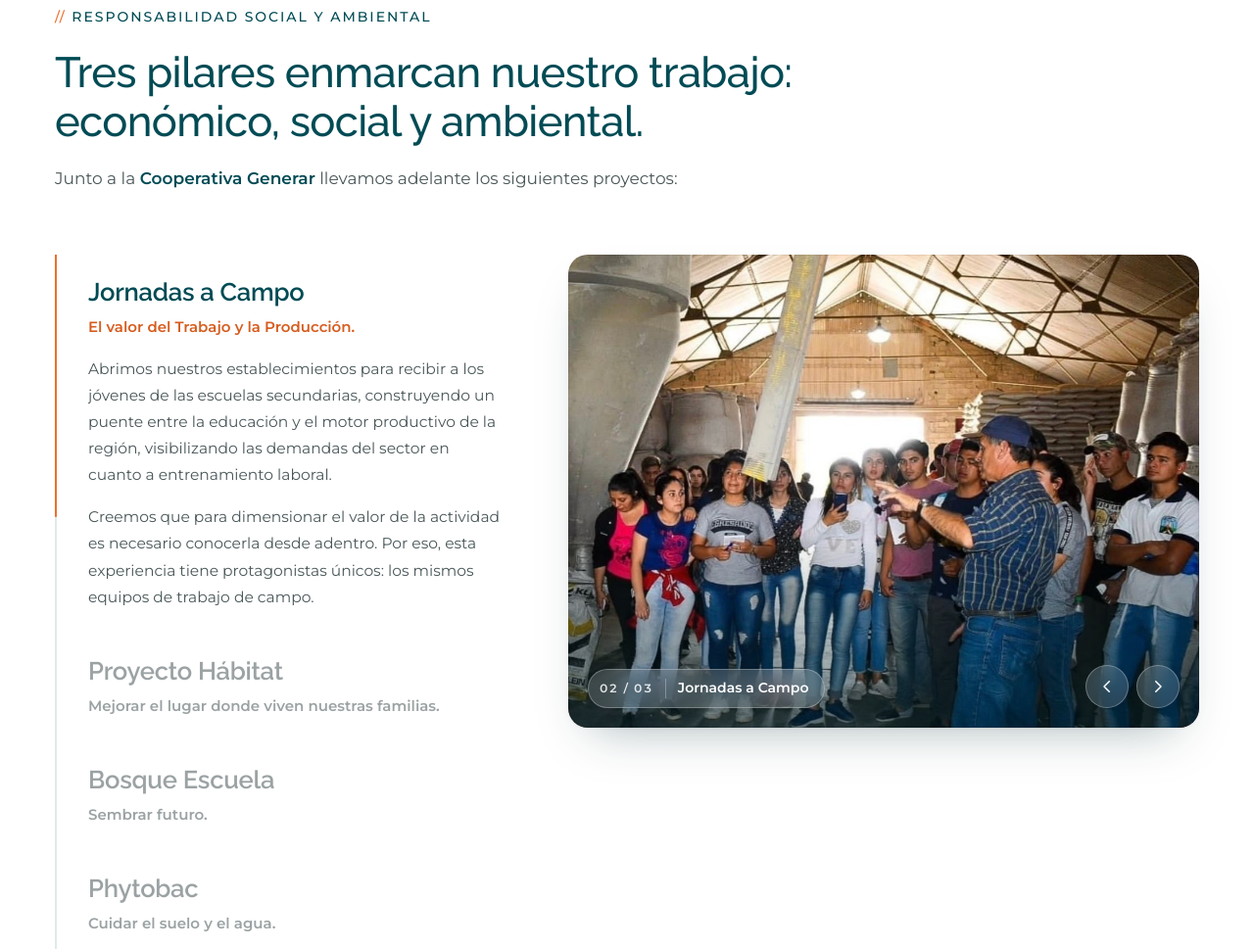
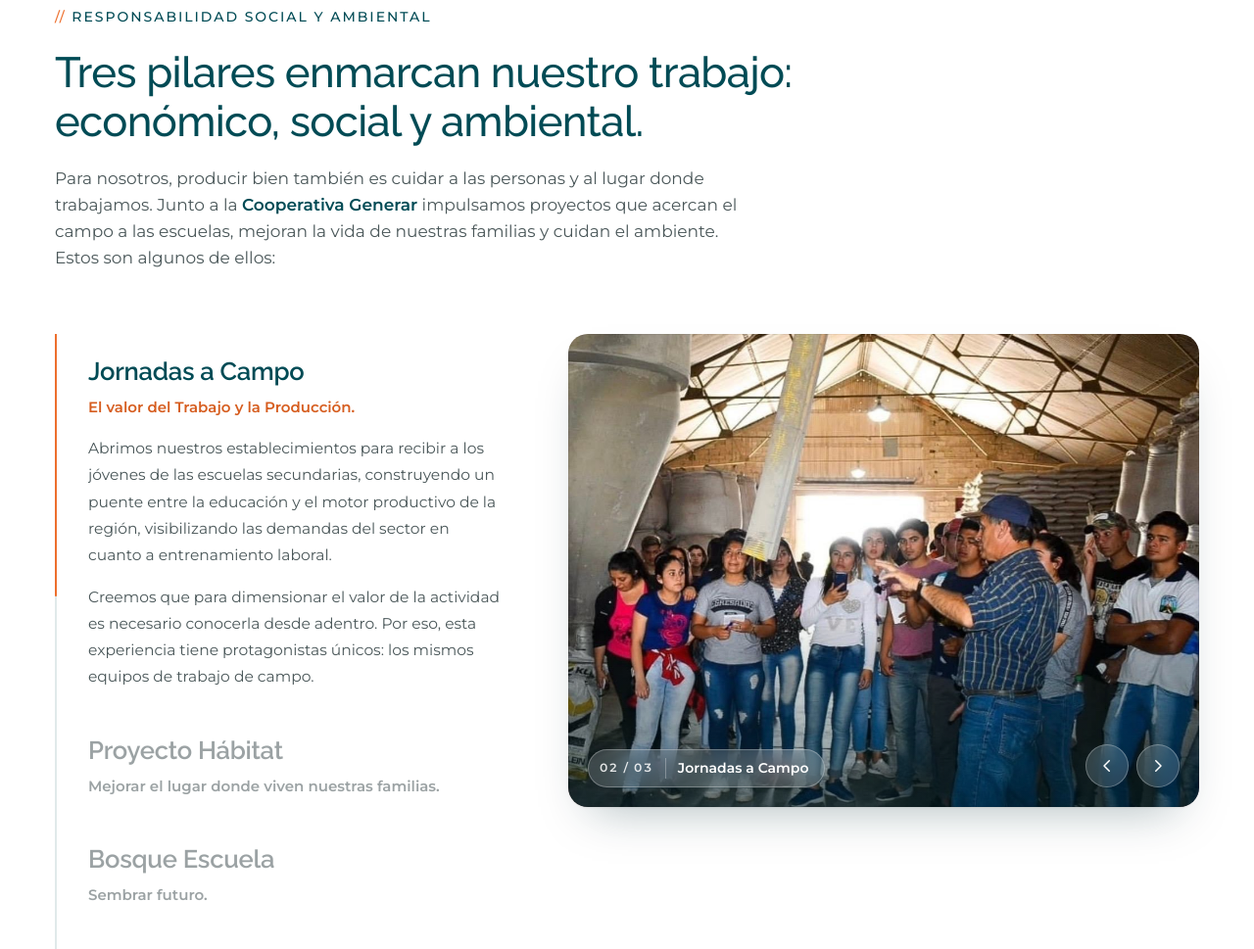
Before and after one commit to lmzavalia-lab/cusillos-web, a plain HTML site: page index.html in a window 1280 px wide. Shown: the part 6999-7968 px from the top of the page at 98% size. Drawn offline with Linux system fonts and the light colour scheme.

Commit message:
Responsabilidad social: párrafo más completo sobre los proyectos con la Cooperativa Generar
Co-Authored-By: Claude Opus 5.5 <noreply@anthropic.com>

```diff
--- a/i18n.js
+++ b/i18n.js
@@ -87,7 +87,7 @@
 
     "csr.eyebrow": "Social and environmental responsibility",
     "csr.title": "Three pillars frame our work: economic, social and environmental.",
-    "csr.p": "Together with <strong>Cooperativa Generar</strong>, we carry out the following projects:",
+    "csr.p": "For us, producing well also means caring for people and for the places where we work. Together with <strong>Cooperativa Generar</strong>, we run projects that bring farming closer to schools, improve life for our families and protect the environment. Here are some of them:",
 
     "jornadas.photos": "Field Days photos",
     "jornadas.alt": "Secondary school students at a field day",
--- a/index.html
+++ b/index.html
@@ -328,7 +328,7 @@
       <header class="compromiso__head" data-reveal>
         <p class="eyebrow" data-i18n="csr.eyebrow">Responsabilidad social y ambiental</p>
         <h2 id="compromiso-title" class="h2" data-i18n="csr.title">Tres pilares enmarcan nuestro trabajo: económico, social y ambiental.</h2>
-        <p class="compromiso__note" data-i18n="csr.p">Junto a la <strong>Cooperativa Generar</strong> llevamos adelante los siguientes proyectos:</p>
+        <p class="compromiso__note" data-i18n="csr.p">Para nosotros, producir bien también es cuidar a las personas y al lugar donde trabajamos. Junto a la <strong>Cooperativa Generar</strong> impulsamos proyectos que acercan el campo a las escuelas, mejoran la vida de nuestras familias y cuidan el ambiente. Estos son algunos de ellos:</p>
       </header>
 
       <div class="showcase" data-showcase data-reveal>
--- a/styles.css
+++ b/styles.css
@@ -419,7 +419,7 @@ html { scrollbar-color: var(--teal) transparent; }
 
 /* ---------- Compromiso ---------- */
 .compromiso__head { max-width: 760px; margin-bottom: var(--head-gap); }
-.compromiso__note { margin-top: var(--s-5); font-size: 17px; line-height: 1.6; color: var(--ink-soft); }
+.compromiso__note { max-width: 64ch; margin-top: var(--s-5); font-size: 17px; line-height: 1.6; color: var(--ink-soft); }
 .compromiso__note strong { color: var(--teal); font-weight: 600; }
 .programs { display: grid; gap: clamp(72px, 9vw, 128px); }
 .program { display: grid; grid-template-columns: repeat(12, minmax(0, 1fr)); column-gap: var(--col-gap); row-gap: var(--s-8); align-items: center; }
```
